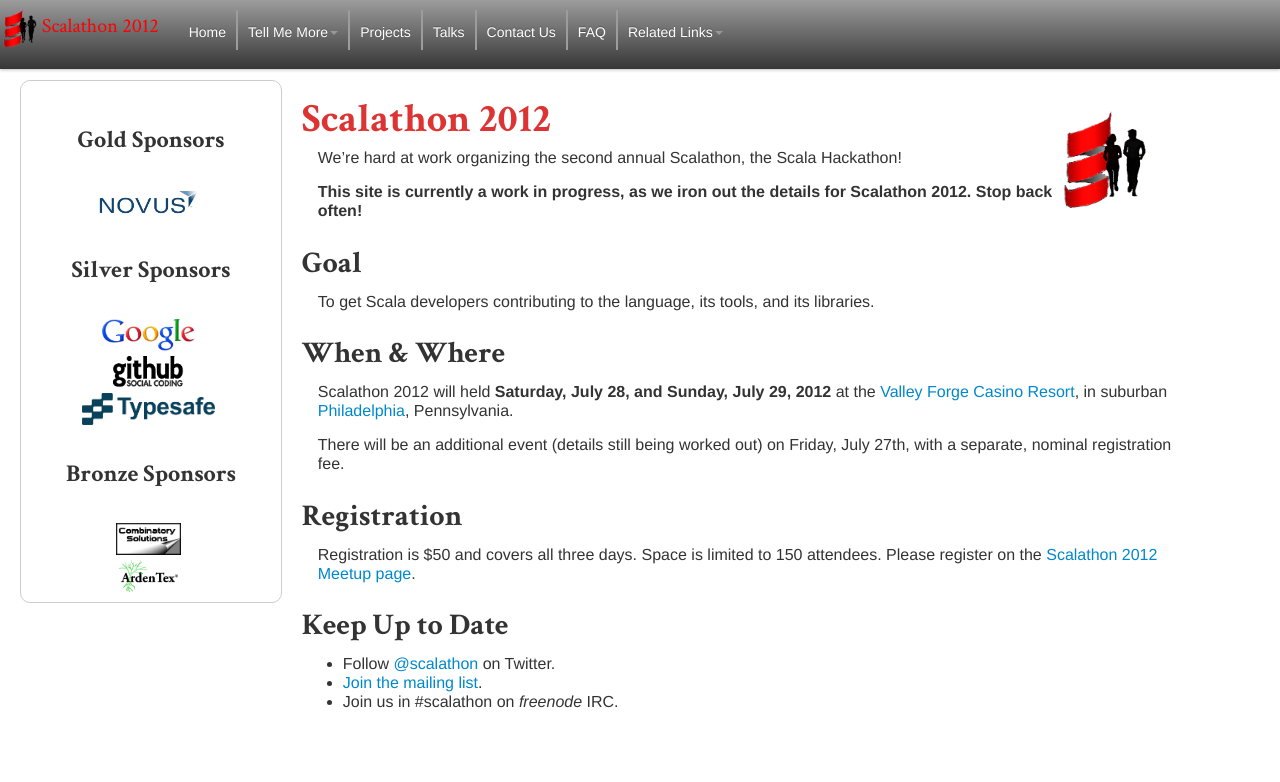
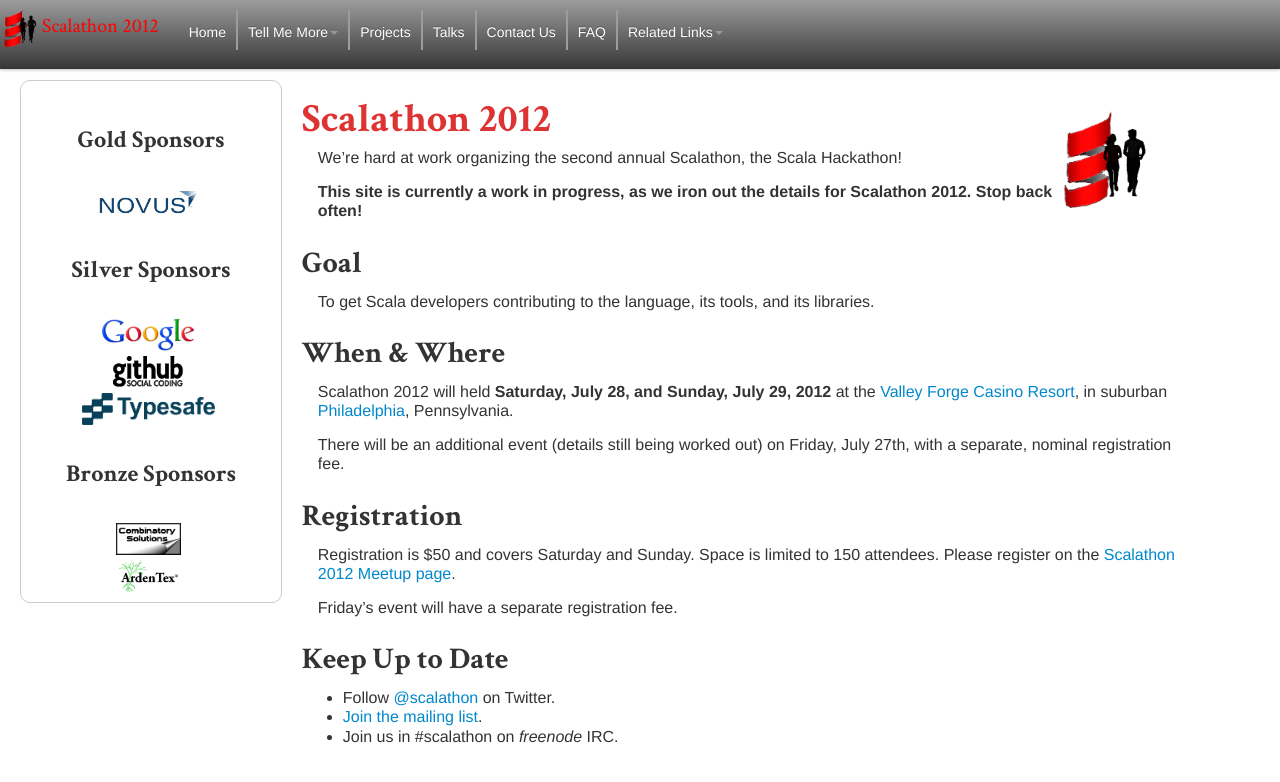
Before and after one commit to scala-phase/scalathon, a Jekyll site: the page built from 2012/index.md, in a window 1280 px wide. Shown: the top 782 px of the page. Built offline with Jekyll 4.4.1, drawn with Linux system fonts in a browser that asks for light colours; nearby versions of some CDN libraries.

Commit message:
Registration clarification

```diff
--- a/2012/index.md
+++ b/2012/index.md
@@ -26,8 +26,10 @@
 
 # Registration
 
-Registration is $50 and covers all three days. Space is limited to 150
+Registration is $50 and covers Saturday and Sunday. Space is limited to 150
 attendees. Please register on the [Scalathon 2012 Meetup page][].
+
+Friday's event will have a separate registration fee.
 
 # Keep Up to Date
 
```
